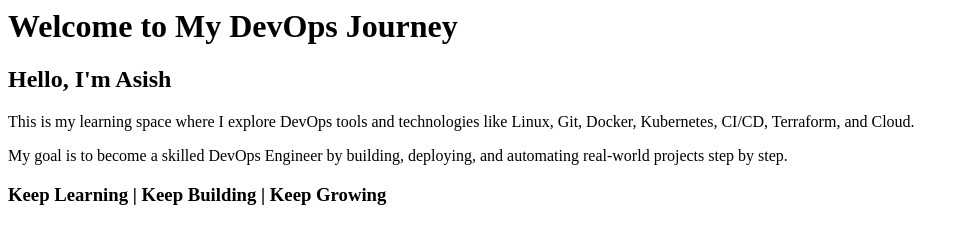
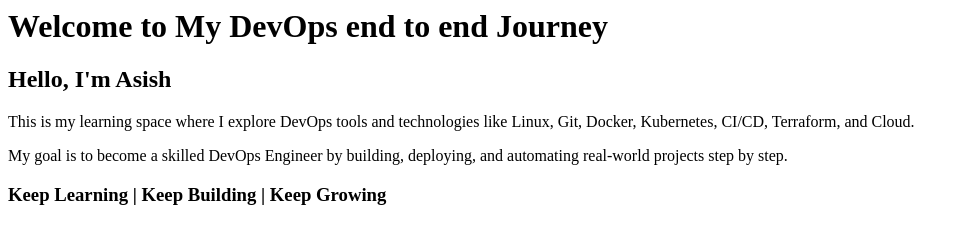
Before and after one commit to Asish1305/Devops_nginx_demo2, a plain HTML site: page index.html in a window 1280 px wide. Shown: the whole page, without its empty margins (0-969 px from the left). Drawn offline with Linux system fonts and the light colour scheme.

Commit message:
chore: minor changes in script

```diff
--- a/index.html
+++ b/index.html
@@ -1,4 +1,4 @@
-<h1> Welcome to My DevOps Journey</h1>
+<h1> Welcome to My DevOps end to end Journey</h1>
 
 <h2>Hello, I'm Asish </h2>
 
```
